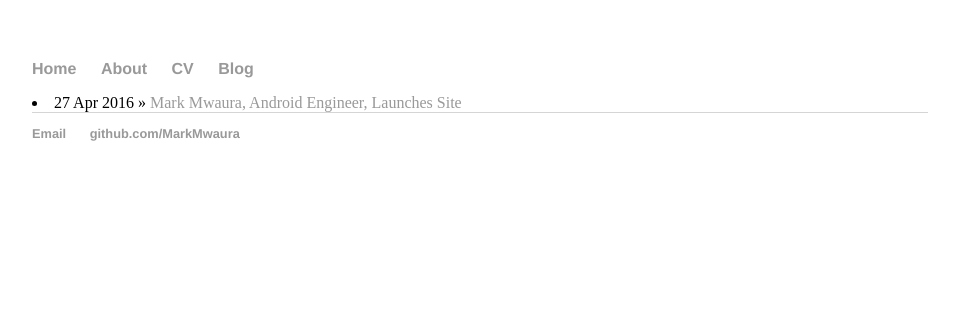
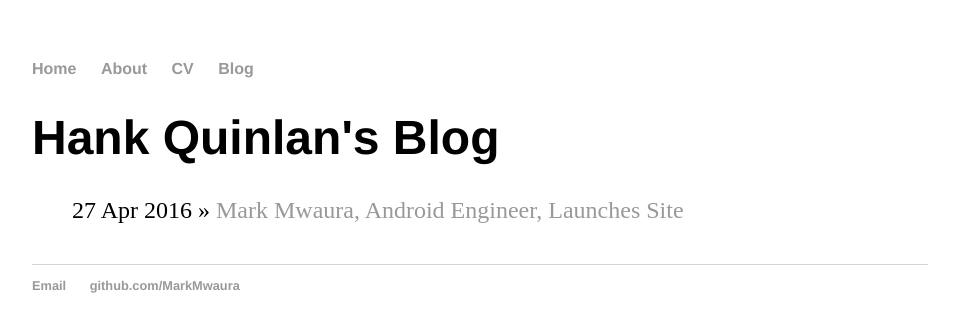
Before and after one commit to Markmwaura/formerofficialblog, a Jekyll site: the page built from blog/index.html, in a window 1280 px wide. Shown: the top 332 px of the page, without its empty margins (160-1119 px from the left). Built offline with Jekyll 4.4.1, drawn with Linux system fonts in a browser that asks for light colours.

Commit message:
Update index.html

```diff
--- a/blog/index.html
+++ b/blog/index.html
@@ -1,13 +1,11 @@
 ---
 layout: default
-title: Mark Blog
+title: Hank Quinlan's Blog
 ---
+	<h1>{{ page.title }}</h1>
+	<ul class="posts">
 
-
-    {% for post in site.posts %}
-        <li>
-            <span>{{ post.date | date_to_string }}</span>
-            &raquo;
-            <a href="{{ post.url }}">{{ post.title }}</a>
-        </li>
-    {% endfor %}
+	  {% for post in site.posts %}
+	    <li><span>{{ post.date | date_to_string }}</span> » <a href="{{ post.url }}" title="{{ post.title }}">{{ post.title }}</a></li>
+	  {% endfor %}
+	</ul>
```
